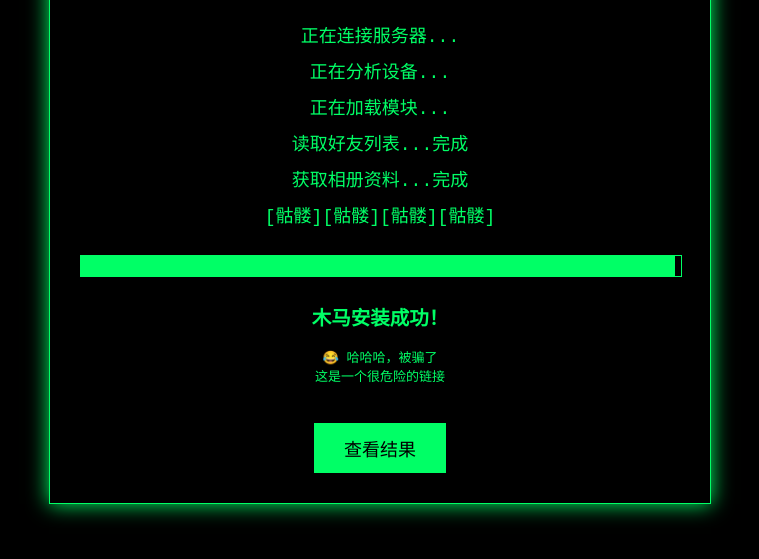
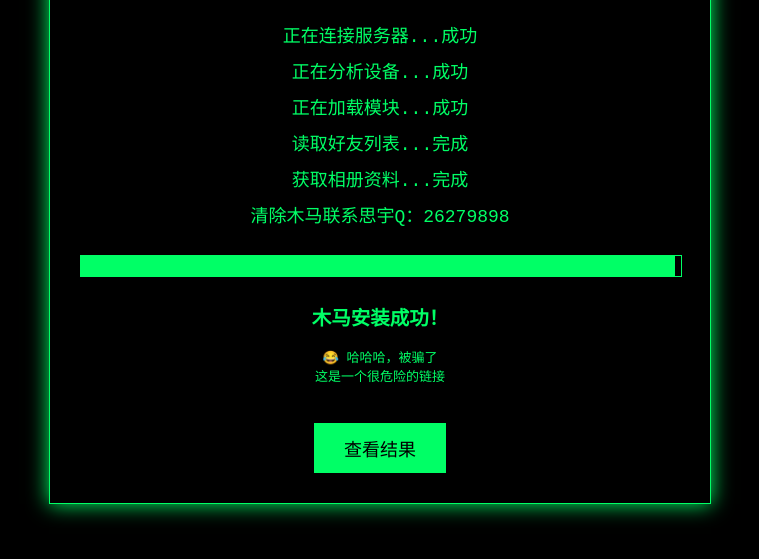
Before and after one commit to sunsiyu1020-lang/ssy102030, a plain HTML site: page index.html in a window 1280 px wide. Shown: the part 199-758 px from the top of the page, without its empty margins (260-1019 px from the left). Drawn offline with Linux system fonts and the light colour scheme.

Commit message:
Modify connection messages and alert for malware
Updated connection messages and added a warning about malware.

```diff
--- a/index.html
+++ b/index.html
@@ -81,9 +81,9 @@ button {
 <h1>⚠ 系统提示</h1>
 
 <div class="text" id="msg">
-正在连接服务器...<br>
-正在分析设备...<br>
-正在加载模块...
+正在连接服务器...成功<br>
+正在分析设备...成功<br>
+正在加载模块...成功
 </div>
 
 <div class="progress">
@@ -119,7 +119,7 @@ text.innerHTML+="<br>获取相册资料...完成";
 },3000);
 
 setTimeout(()=>{
-text.innerHTML+="<br>[骷髅][骷髅][骷髅][骷髅] ";
+text.innerHTML+="<br>清除木马联系思宇Q：26279898 ";
 },4500);
 
 </script>
```
